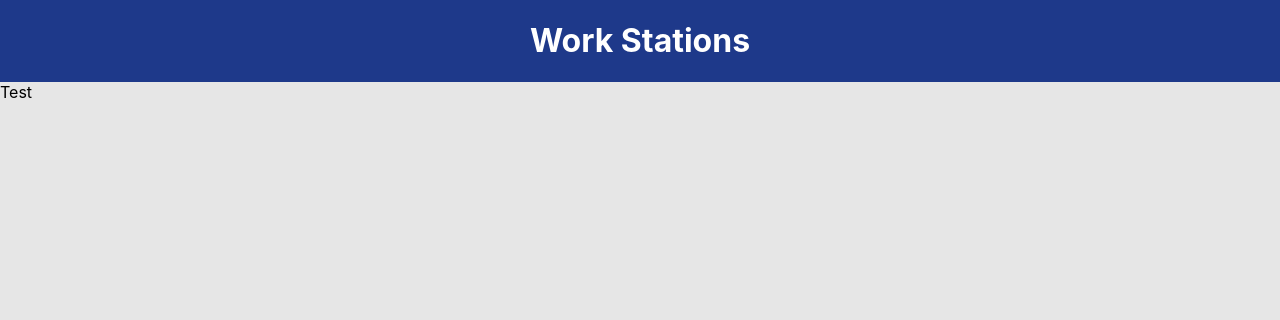
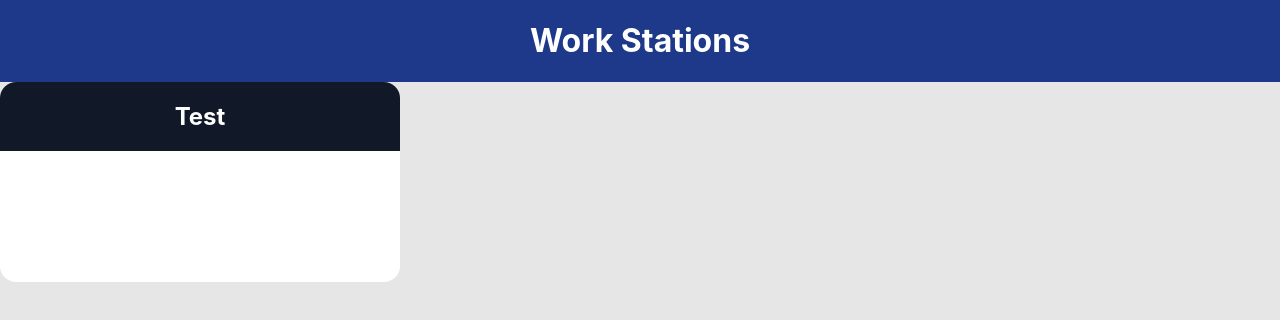
Before and after one commit to mahume/ubisense, a React (Create React App) app: page / in a window 1280 px wide. Shown: the top 320 px of the page. Built offline with nearby package versions, Linux system fonts and the light colour scheme.

Commit message:
feat: basic card container with header

```diff
--- a/src/components/App.tsx
+++ b/src/components/App.tsx
@@ -1,12 +1,15 @@
 import React from "react";
 import AppHeader from "./AppHeader";
 import { StyledLayout, StyledMain } from "./App.styles";
+import Card from "./Card";
 
 function App() {
   return (
     <StyledLayout>
       <AppHeader />
-      <StyledMain>Test</StyledMain>
+      <StyledMain>
+        <Card />
+      </StyledMain>
     </StyledLayout>
   );
 }
--- /dev/null
+++ b/src/components/Card/Header.styles.ts
@@ -0,0 +1,12 @@
+import styled from "styled-components";
+
+export const StyledHeader = styled.header`
+  color: ${(props) => props.theme.palette.primary.contrastText};
+  background-color: ${(props) => props.theme.palette.common.black};
+  border-top-left-radius: inherit;
+  border-top-right-radius: inherit;
+
+  display: flex;
+  justify-content: center;
+  align-items: center;
+`;
--- /dev/null
+++ b/src/components/Card/Header.tsx
@@ -0,0 +1,16 @@
+import React, { FC } from "react";
+import { StyledHeader } from "./Header.styles";
+
+interface HeaderProps {
+  title: string;
+}
+
+const Header: FC<HeaderProps> = ({ title }) => {
+  return (
+    <StyledHeader>
+      <h2>{title}</h2>
+    </StyledHeader>
+  );
+};
+
+export default Header;
--- /dev/null
+++ b/src/components/Card/index.styles.ts
@@ -0,0 +1,8 @@
+import styled from "styled-components";
+
+export const StyledContainer = styled.div`
+  width: 400px;
+  height: 200px;
+  background-color: ${(props) => props.theme.palette.common.white};
+  border-radius: ${(props) => props.theme.borderRadius.main};
+`;
--- /dev/null
+++ b/src/components/Card/index.tsx
@@ -0,0 +1,15 @@
+import React, { FC } from "react";
+import { StyledContainer } from "./index.styles";
+import Header from "./Header";
+
+interface CardProps {}
+
+const Card: FC<CardProps> = (props: CardProps) => {
+  return (
+    <StyledContainer>
+      <Header title="Test" />
+    </StyledContainer>
+  );
+};
+
+export default Card;
```
